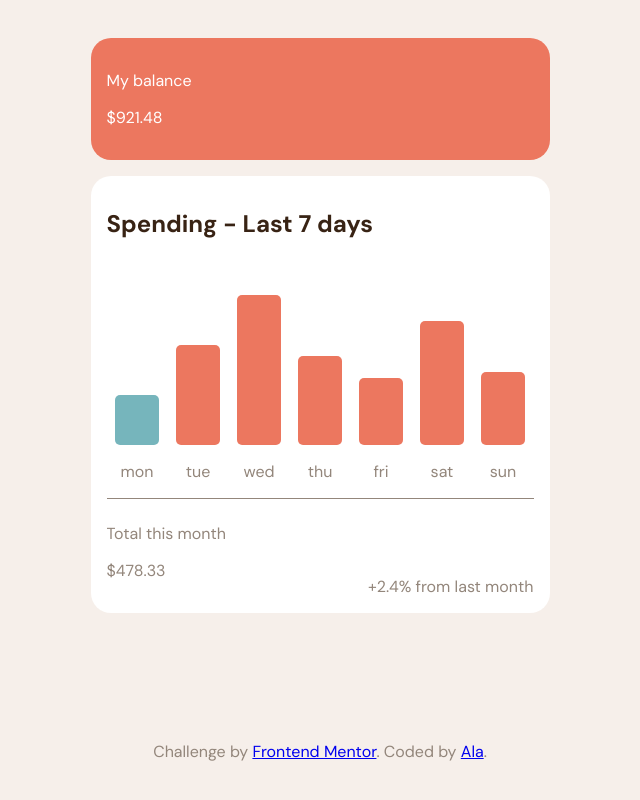
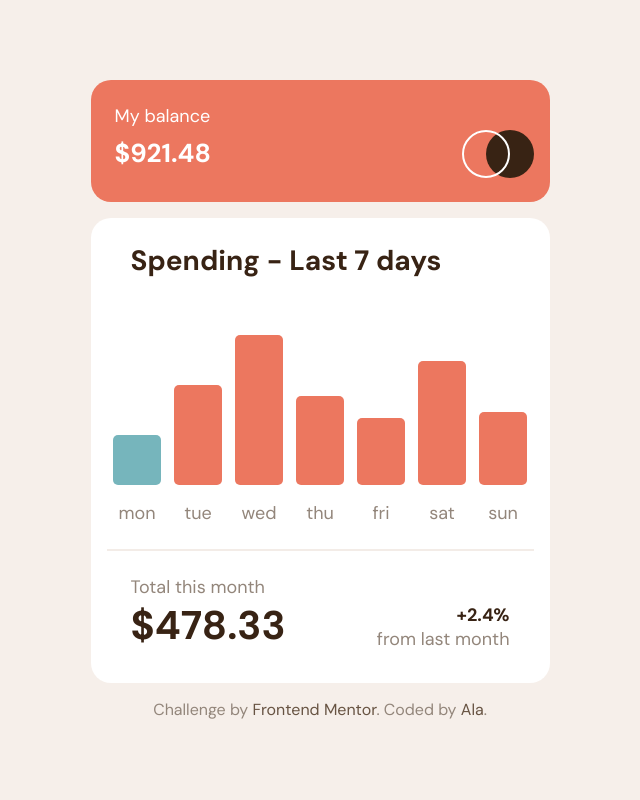
Before and after one commit to alawllm/fm_expenses_chart_component, a plain HTML site: page index.html in a window 1280 px wide. Shown: the whole page, without its empty margins (320-960 px from the left). Drawn offline with Linux system fonts and the light colour scheme.

Commit message:
corrected overflow issue, made readme

```diff
--- a/app.js
+++ b/app.js
@@ -49,11 +49,9 @@ for (let i = 0; i < jsonArr.length; i++) {
     const bar = document.querySelector(`#${jsonArr[i].day}`)
     bar.style.height = `${barHeight}px`
     //assigning correct amount to the bar elements in html through dataset
-    bar.dataset.amount = `${amount}$`
+    bar.dataset.amount = `$${amount}`
     console.log(bar.dataset.amount)
 }
-
-
 
 //finding current day of the week
 const daysOfWeek = ['sun', 'mon', 'tue', 'wed', 'thu', 'fri', 'sat', 'sun']
@@ -65,5 +63,3 @@ console.log(currentDayName)
 //setting custom color for the current day of the week
 const activeBar = document.getElementById(`${currentDayName}`)
 activeBar.classList.add('active-bar')
-
-//showing current amount upon hovering on a given day
--- a/index.html
+++ b/index.html
@@ -20,53 +20,63 @@
 <body>
 
   <div class="card">
-    <div class="upper-section">
-      <p class="text-small">My balance</p>
-      <p>$921.48</p>
+    <div class="upper-section two-part-section">
+      <div class="left-section">
+        <p class="text-small">My balance</p>
+        <p class="text-medium">$921.48</p>
+      </div>
+      <div class="right-section">
+        <img src="./images/logo.svg" alt="logo - two circles overlapping">
+      </div>
+    </div>
 
-    </div>
     <div class="lower-section">
-      <h1>Spending - Last 7 days</h1>
+      <h1 class="text-medium">Spending - Last 7 days</h1>
+
       <div class="container-bar-chart">
         <figure class="bar-container">
           <div id="mon" class="bar"></div>
-          <figcaption>mon</figcaption>
+          <figcaption class="text-small">mon</figcaption>
         </figure>
         <figure class="bar-container">
           <div id="tue" class="bar"></div>
-          <figcaption>tue</figcaption>
+          <figcaption class="text-small">tue</figcaption>
         </figure>
         <figure class="bar-container">
           <div id="wed" class="bar"></div>
-          <figcaption>wed</figcaption>
+          <figcaption class="text-small">wed</figcaption>
         </figure>
         <figure class="bar-container">
           <div id="thu" class="bar"></div>
-          <figcaption>thu</figcaption>
+          <figcaption class="text-small">thu</figcaption>
         </figure>
         <figure class="bar-container">
           <div id="fri" class="bar"></div>
-          <figcaption>fri</figcaption>
+          <figcaption class="text-small">fri</figcaption>
         </figure>
         <figure class="bar-container">
           <div id="sat" class="bar"></div>
-          <figcaption>sat</figcaption>
+          <figcaption class="text-small">sat</figcaption>
         </figure>
         <figure class="bar-container">
           <div id="sun" class="bar"></div>
-          <figcaption>sun</figcaption>
+          <figcaption class="text-small">sun</figcaption>
         </figure>
       </div>
+
       <hr>
-      <div class="container-under-bar">
+
+      <div class="two-part-section">
         <div class="left-section">
           <p class="text-small"> Total this month</p>
-          <p class="num-big">$478.33</p>
+          <p class="text-big">$478.33</p>
         </div>
+        <div class="right-section text-small">
+          <p class="text-bold">+2.4%</p>
+          <p>from last month</p>
+        </div>
+      </div>
 
-        <div class="right-section"> +2.4%
-          from last month</div>
-      </div>
     </div>
   </div>
 
--- a/style-guide.md
+++ /dev/null
@@ -1,33 +0,0 @@
-# Front-end Style Guide
-
-## Layout
-
-The designs were created to the following widths:
-
-- Mobile: 375px
-- Desktop: 1440px
-
-## Colors
-
-### Primary
-
-- Soft red: hsl(10, 79%, 65%)
-- Cyan: hsl(186, 34%, 60%)
-
-### Neutral
-
-- Dark brown: hsl(25, 47%, 15%)
-- Medium brown: hsl(28, 10%, 53%)
-- Cream: hsl(27, 66%, 92%)
-- Very pale orange: hsl(33, 100%, 98%)
-
-## Typography
-
-### Body Copy
-
-- Font size: 18px
-
-### Font
-
-- Family: [DM Sans](https://fonts.google.com/specimen/DM+Sans)
-- Weights: 400, 700
--- a/style.css
+++ b/style.css
@@ -11,29 +11,62 @@ body {
 
 .card {
     font-family: 'DM Sans';
-    max-width: 800px;
+    max-width: 600px;
 }
 
 @media screen and (max-width: 768px) {
     .card {
-        max-width: 480px;
-        margin: 1rem;
+        max-width: 470px;
+        margin: 20px;
     }
 }
 
 @media screen and (max-width:485px) {
     .card {
         max-width: 370px;
-        margin: 1rem;
+        margin: 20px;
     }
+}
+
+hr {
+    background-color: hsl(23, 35%, 93%);
+    border: none;
+    height: 2px;
+}
+
+.text-big {
+    font-size: 40px;
+    font-weight: 700;
+    color: hsl(25, 47%, 15%);
+    margin: 0.5rem;
+}
+
+.text-medium {
+    font-size: 26px;
+    font-weight: 700;
+    margin: 0.5rem;
+}
+
+.text-small {
+    font-size: 18px;
+    font-weight: 400;
+    margin: 0.5rem;
 }
 
 .upper-section {
     background-color: hsl(10, 79%, 65%);
-    padding: 1rem;
     border-radius: 20px;
+    color: white;
+    padding: 0.5rem;
     margin-bottom: 1rem;
-    color: white;
+}
+
+.two-part-section {
+    display: flex;
+    justify-content: space-between;
+    align-items: flex-end;
+    padding-right: 1rem;
+    padding-left: 1rem;
 }
 
 .lower-section {
@@ -44,8 +77,9 @@ body {
 }
 
 .lower-section h1 {
+    padding-left: 1rem;
+    font-size: 28px;
     color: hsl(25, 47%, 15%);
-    font-size: 1.5rem;
 }
 
 .container-bar-chart {
@@ -68,19 +102,23 @@ body {
     background-color: hsl(10, 79%, 65%);
     margin-bottom: 0.5rem;
     border-radius: 5px;
-    padding: 0.5rem;
-    width: 2.1rem;
     position: relative;
+    width: 3rem;
 }
 
-@media screen and (min-width: 768px) {
+@media screen and (max-width: 768px) {
+    .bar-container {
+        margin: 0.1rem;
+    }
+
     .bar {
-        width: 2.7rem;
+        width: 2.5rem;
     }
 }
 
 .bar:hover {
     cursor: pointer;
+    background-color: hsl(10, 64%, 71%);
 }
 
 .bar:hover::after {
@@ -97,27 +135,61 @@ body {
     padding: 5px;
 }
 
-
 .active-bar {
     background-color: hsl(186, 34%, 60%);
 }
 
 .active-bar:hover {
     cursor: pointer;
+    background-color: hsl(185, 31%, 70%);
 }
 
-figcaption {
-    margin-top: 0.5rem;
+.right-section {
+    margin-top: 1rem;
+    margin-bottom: 1rem;
+    display: flex;
+    flex-direction: column;
+    justify-content: right;
+    align-items: end;
+    margin-left: 30px;
 }
 
-.container-under-bar {
+.left-section {
+    margin-top: 1rem;
+    margin-bottom: 1rem;
     display: flex;
-    justify-content: space-between;
-    align-items: flex-end;
+    flex-direction: column;
+    justify-content: left;
+    align-items: start;
+}
+
+.left-section .text-small,
+.text-big {
+    margin-top: 0;
+    margin-bottom: 0;
+    text-align: left;
+}
+
+.right-section .text-bold {
+    text-align: right;
+    font-weight: 700;
+    color: hsl(25, 47%, 15%);
+    margin-bottom: 0;
+}
+
+.right-section p {
+    text-align: right;
+    margin-top: 0;
+    margin-bottom: 0;
 }
 
 .attribution {
     font-family: 'DM Sans';
     color: hsl(28, 10%, 53%);
-    margin-top: 10%;
+    margin-top: 1rem;
 }
+
+.attribution a {
+    text-decoration: 0;
+    color: hsl(28, 22%, 33%);
+}
```
Also changed, not shown: data.json (deleted, +0 -30 lines), README-template.md (deleted), README.md, design/active-states.jpg (deleted), design/desktop-design.jpg (deleted), design/desktop-preview.jpg (deleted), design/mobile-design.jpg (deleted), screenshots/screenshot_desktop.png (added), screenshots/screenshot_iphone_12.png (added), 1 other file.
